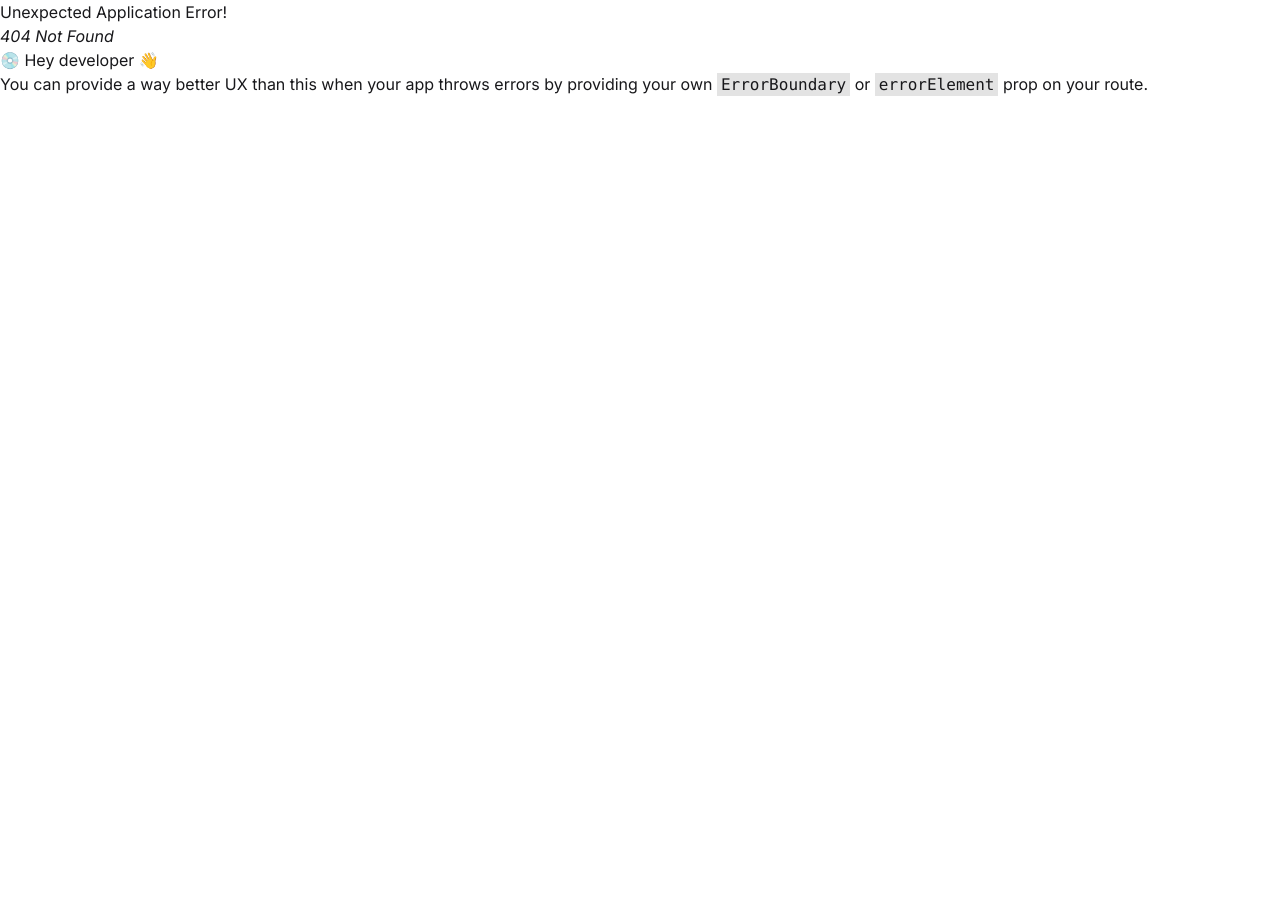
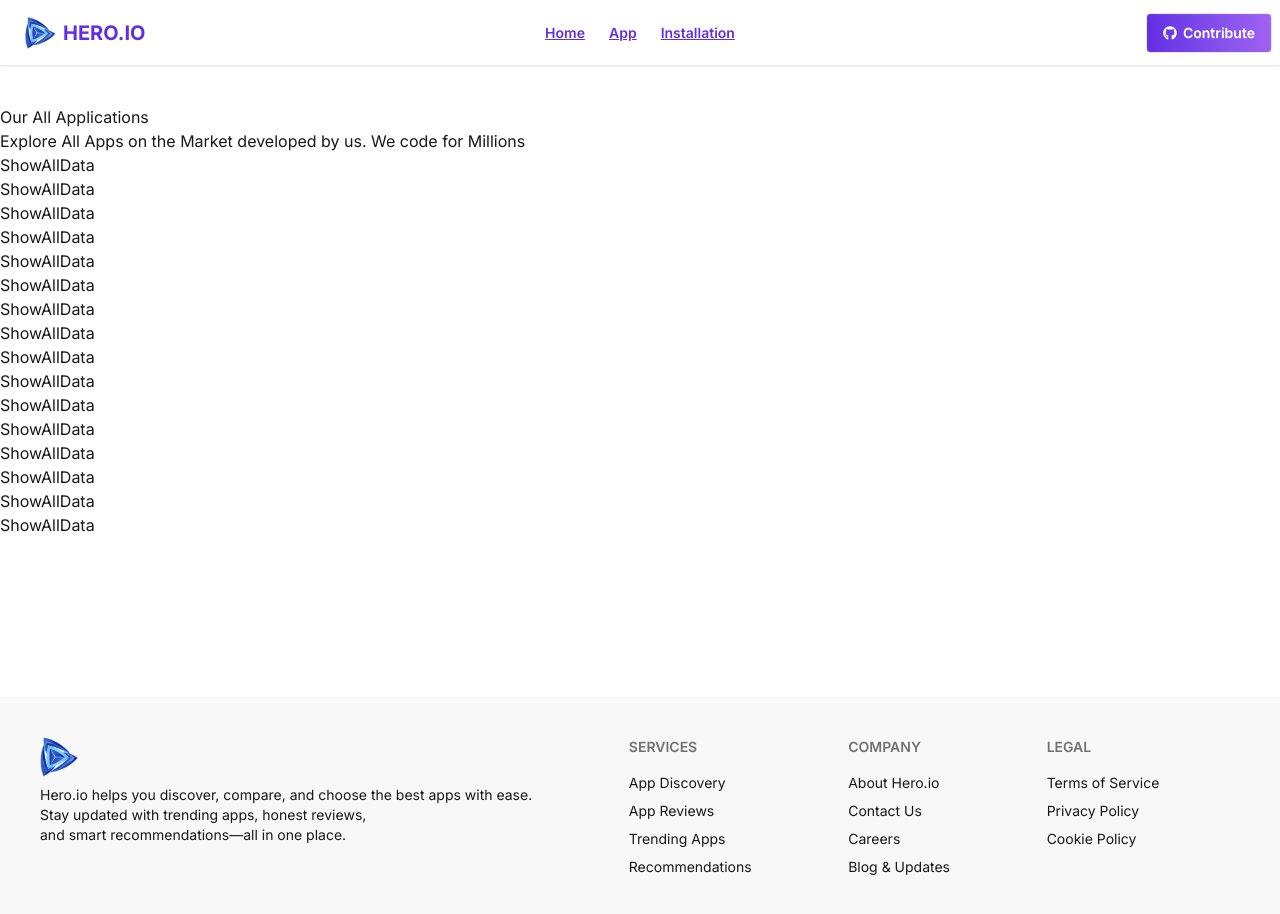
Before and after one commit to abdullah-al-mohammad/hero-io, a React (Vite) app: page /allApps in a window 1280 px wide. Before the commit this address had no page. Shown: the top 914 px of the page. Before the commit the page ends 800 px from the top, so only its background shows below. Built offline with nearby package versions, Linux system fonts and the light colour scheme.

Commit message:
Add AllApps page and update routing Home and AppDetails components

```diff
--- a/src/Routes/Routes.jsx
+++ b/src/Routes/Routes.jsx
@@ -1,5 +1,6 @@
 import { createBrowserRouter } from 'react-router';
 import Root from '../Root/Root';
+import AllApps from '../pages/AllApps/AllApps';
 import AppDetails from '../pages/AppDetails/AppDetails';
 import Home from '../pages/Home/Home';
 
@@ -22,6 +23,10 @@ export const router = createBrowserRouter([
         },
         Component: AppDetails,
       },
+      {
+        path: 'allApps',
+        Component: AllApps,
+      },
     ],
   },
 ]);
--- /dev/null
+++ b/src/pages/AllApps/AllApps.jsx
@@ -0,0 +1,19 @@
+import useData from '../../hooks/useData/useData';
+import ShowAllData from './ShowAllData';
+
+const AllApps = () => {
+  const allApps = useData();
+  return (
+    <div>
+      <h1>Our All Applications</h1>
+      <p>Explore All Apps on the Market developed by us. We code for Millions</p>
+      <div>
+        {allApps.map(app => (
+          <ShowAllData key={app.id} app={app}></ShowAllData>
+        ))}
+      </div>
+    </div>
+  );
+};
+
+export default AllApps;
--- /dev/null
+++ b/src/pages/AllApps/ShowAllData.jsx
@@ -0,0 +1,8 @@
+const ShowAllData = ({ app }) => {
+  // const apps = use(app);
+  console.log(app);
+
+  return <div>ShowAllData</div>;
+};
+
+export default ShowAllData;
--- a/src/pages/AppDetails/AppDetails.jsx
+++ b/src/pages/AppDetails/AppDetails.jsx
@@ -12,13 +12,11 @@ const AppDetails = () => {
   const data = useLoaderData();
 
   const showData = data.find(app => app.id === parseInt(id));
-  console.log(showData);
   if (!showData) {
     return <span>data not found...</span>;
   }
 
   const { image, title, downloads, ratingAvg, reviews, ratings, description } = showData;
-  console.log(image);
 
   const formatLargeNumber = num => {
     const formatter = new Intl.NumberFormat('en-US', {
@@ -37,7 +35,7 @@ const AppDetails = () => {
       toast.success(`${title} installed successfully 🎉`);
     }
   };
-  const reviewData = Array.isArray(ratings) ? ratings : [];
+  const ratingData = ratings.slice().reverse();
   return (
     <>
       <div className="card lg:card-side bg-base-100 shadow-sm">
@@ -78,18 +76,19 @@ const AppDetails = () => {
           </button>
         </div>
       </div>
-      <div className="w-full h-[300px]">
+      <div className="w-full h-[300px] pb-5">
         <h3 className="mt-5">Ratings</h3>
-        <ResponsiveContainer>
-          <ComposedChart layout="vertical" data={reviewData}>
-            <XAxis type="number" domain={[0, 100]} />
-            <YAxis dataKey="name" type="category" />
+        <ResponsiveContainer className={'pb-5'}>
+          <ComposedChart layout="vertical" data={ratingData}>
+            <XAxis type="number" axisLine={false} tickLine={false} domain={[0, 100]} />
+            <YAxis dataKey="name" axisLine={false} tickLine={false} type="category" />
             <Tooltip />
 
             <Bar dataKey="count" barSize={15} fill="#FF8811" />
           </ComposedChart>
         </ResponsiveContainer>
-        <div>
+        <div className="border-b border-gray-300"></div>
+        <div className="pt-5">
           <h3 className="font-semibold mb-5">Description</h3>
           <p>{description}</p>
         </div>
--- a/src/pages/Home/Home.jsx
+++ b/src/pages/Home/Home.jsx
@@ -1,4 +1,3 @@
-import { Suspense } from 'react';
 import useData from '../../hooks/useData/useData';
 import Banner from './Banner/Banner';
 import TopAppsSection from './TopAppsSection/TopAppsSection';
@@ -9,9 +8,7 @@ const Home = () => {
   return (
     <div className="space-y-10">
       <Banner />
-      <Suspense fallback={<span className="loading loading-spinner loading-xl"></span>}>
-        <TopAppsSection heroDataPromise={data} />
-      </Suspense>
+      <TopAppsSection heroDataPromise={data} />
     </div>
   );
 };
--- a/src/pages/Home/TopAppsSection/ShowTopApp/ShowTopApp.jsx
+++ b/src/pages/Home/TopAppsSection/ShowTopApp/ShowTopApp.jsx
@@ -52,7 +52,7 @@ const ShowTopApp = ({ app }) => {
       <Link to={`/details/${id}`}>
         <div className="card bg-base-100 shadow-sm">
           <figure>
-            <img className="" src={image} alt="apps" />
+            <img className="w-40" src={image} alt="apps" />
           </figure>
           <div className="card-body">
             <h2 className="card-title">{title}</h2>
--- a/src/pages/Home/TopAppsSection/TopAppsSection.jsx
+++ b/src/pages/Home/TopAppsSection/TopAppsSection.jsx
@@ -1,9 +1,8 @@
-import { use } from 'react';
 import { Link } from 'react-router';
 import ShowTopApp from './ShowTopApp/ShowTopApp';
 
 const TopAppsSection = ({ heroDataPromise }) => {
-  const data = use(heroDataPromise);
+  const data = heroDataPromise;
 
   return (
     <div>
@@ -17,7 +16,7 @@ const TopAppsSection = ({ heroDataPromise }) => {
         ))}
       </div>
       <div className="text-center mt-8">
-        <Link to={'/details'}>
+        <Link to={'/allApps'}>
           <button className="btn bg-linear-to-r from-[#632EE3] to-[#9F62F2] text-white">
             Show All
           </button>
```
